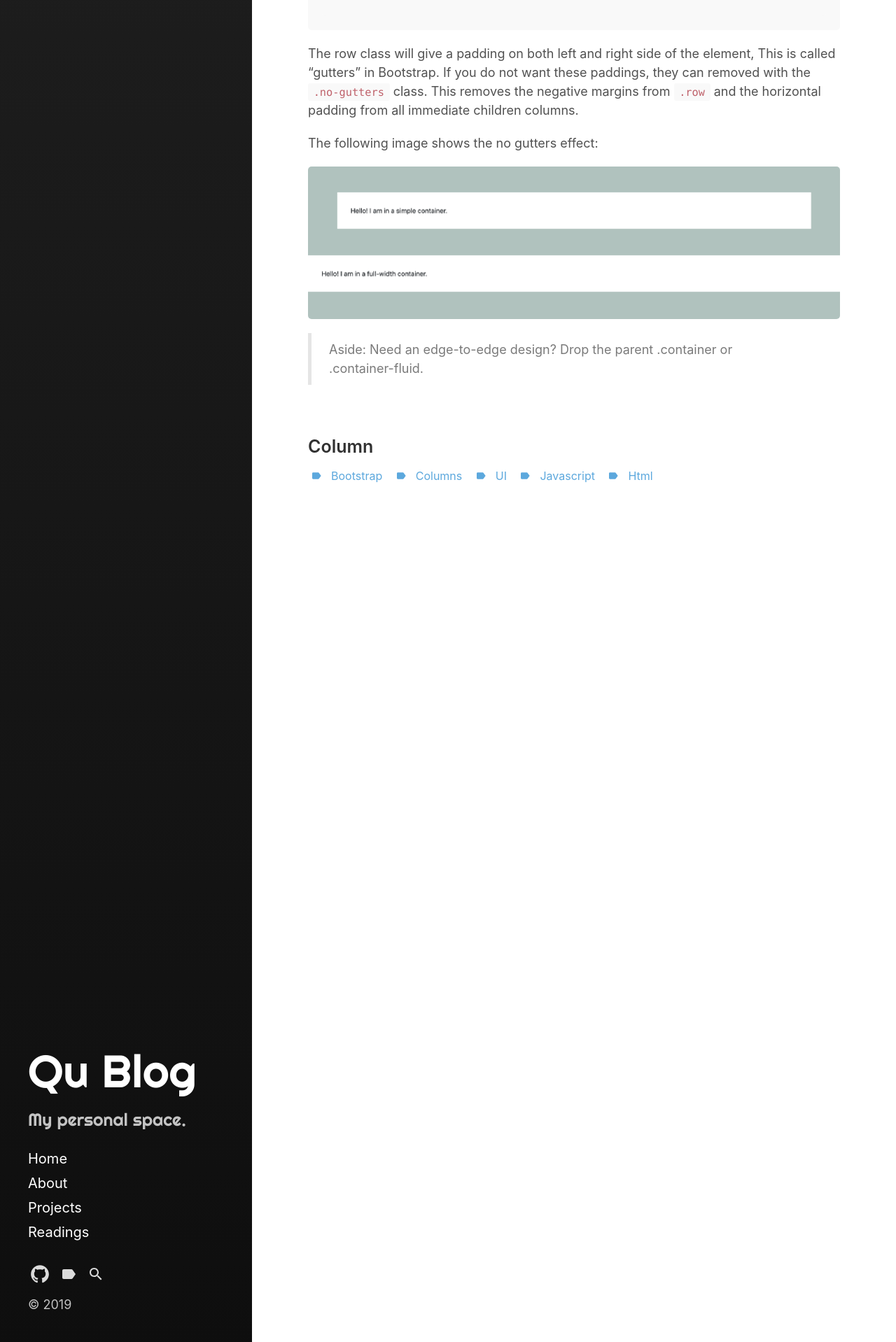
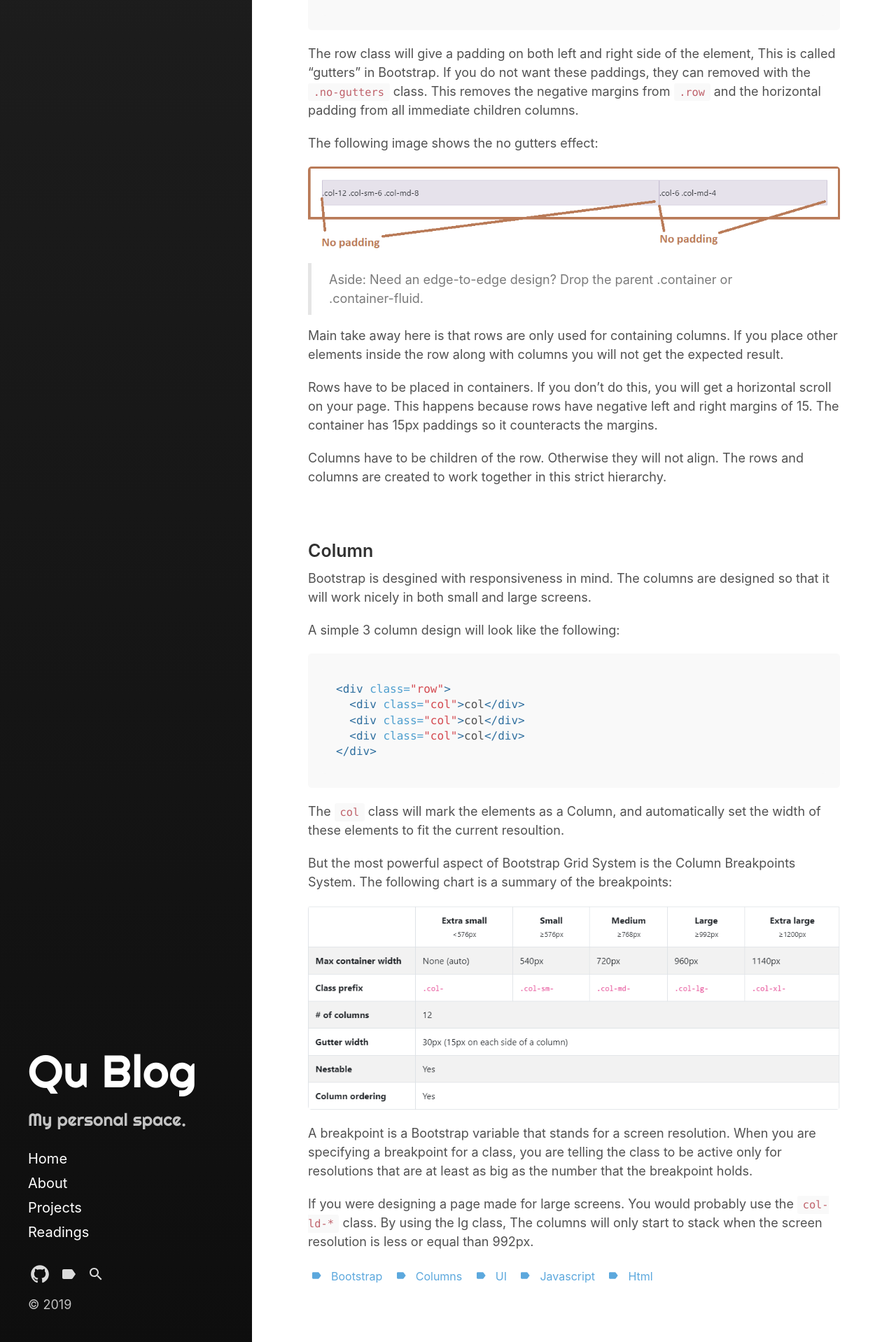
Before and after one commit to yiqu/yiqu.github.io, a Jekyll site: the page built from _posts/2019-10-12-bootstrap-columns.md, in a window 1280 px wide. Shown: the part 2891-4809 px from the top of the page at 70% size. Built offline with Jekyll 4.4.1, drawn with Linux system fonts in a browser that asks for light colours; some web fonts are replaced.

Commit message:
Update 2019-10-12-bootstrap-columns.md

````diff
--- a/_posts/2019-10-12-bootstrap-columns.md
+++ b/_posts/2019-10-12-bootstrap-columns.md
@@ -95,12 +95,44 @@ these paddings, they can removed with the <code>.no-gutters</code> class. This r
 
 The following image shows the no gutters effect:
 
-![alt text][container]
+![alt text][NoGutter]
 
 [NoGutter]: https://raw.githubusercontent.com/yiqu/yiqu.github.io/master/assets/images/gutters.png "GutterNo"
 
 > Aside: Need an edge-to-edge design? Drop the parent .container or .container-fluid.
 
+Main take away here is that rows are only used for containing columns. If you place other elements inside the row along with columns you will not get the expected result.
+
+Rows have to be placed in containers. If you don’t do this, you will get a horizontal scroll on your page. This happens because rows have negative left and right margins of 15. The container has 15px paddings so it counteracts the margins.
+
+Columns have to be children of the row. Otherwise they will not align. The rows and columns are created to work together in this strict hierarchy.
+
 <br/>
 
 ### Column
+
+Bootstrap is desgined with responsiveness in mind. The columns are designed so that it will work nicely in both small and large screens.
+
+A simple 3 column design will look like the following:
+
+```html
+<div class="row">
+  <div class="col">col</div>
+  <div class="col">col</div>
+  <div class="col">col</div>
+</div>
+```
+
+The <code>col</code> class will mark the elements as a Column, and automatically set the width of these elements to fit the current
+resoultion.
+
+But the most powerful aspect of Bootstrap Grid System is the Column Breakpoints System. The following chart is a summary of the breakpoints:
+
+![alt text][chart]
+
+[chart]: https://raw.githubusercontent.com/yiqu/yiqu.github.io/master/assets/images/col-chart.png "chart"
+
+A breakpoint is a Bootstrap variable that stands for a screen resolution. When you are specifying a breakpoint for a class, you are telling the class to be active only for resolutions that are at least as big as the number that the breakpoint holds.
+
+If you were designing a page made for large screens. You would probably use the <code>col-ld-*</code> class. By using the lg class,
+The columns will only start to stack when the screen resolution is less or equal than 992px.
````
